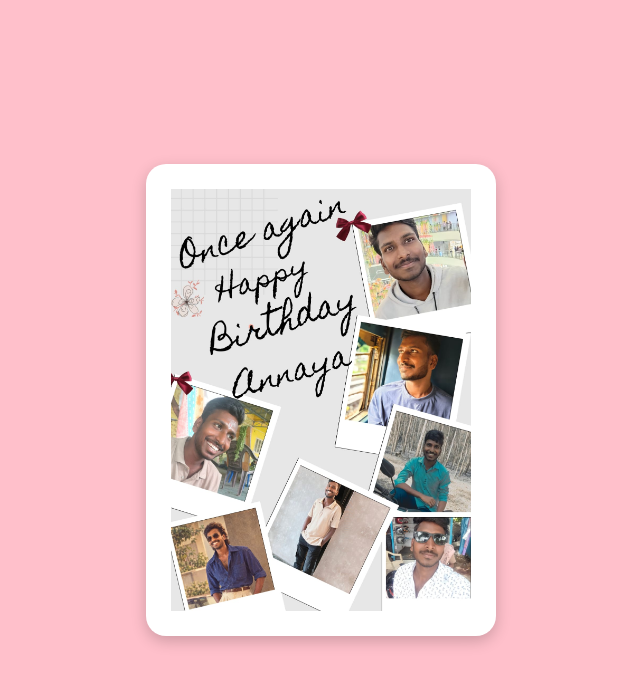
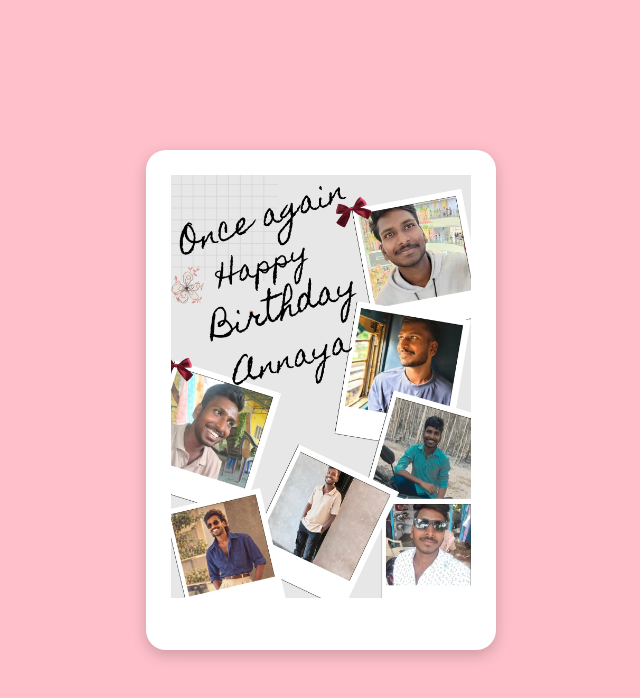
Before and after one commit to obilisettidevidevi-max/Birthday-wishes, a plain HTML site: page screen7.html in a window 1280 px wide. Shown: the whole page, without its empty margins (319-959 px from the left). Drawn offline with Linux system fonts and the light colour scheme.

Commit message:
Refactor CSS for birthday and surprise cards
Updated styles for birthday card and surprise card elements, including height adjustments and max-width for final image.

```diff
--- a/style.css
+++ b/style.css
@@ -101,11 +101,11 @@ button:hover{
 
 .final-image{
     width:100%;
-    max-width:700px;
+    max-width:800px;
     height:auto;
 }
 
 .birthday-card{
-    min-height: 350px;
+    min-height: 450px;
     height:auto;
 }
```
